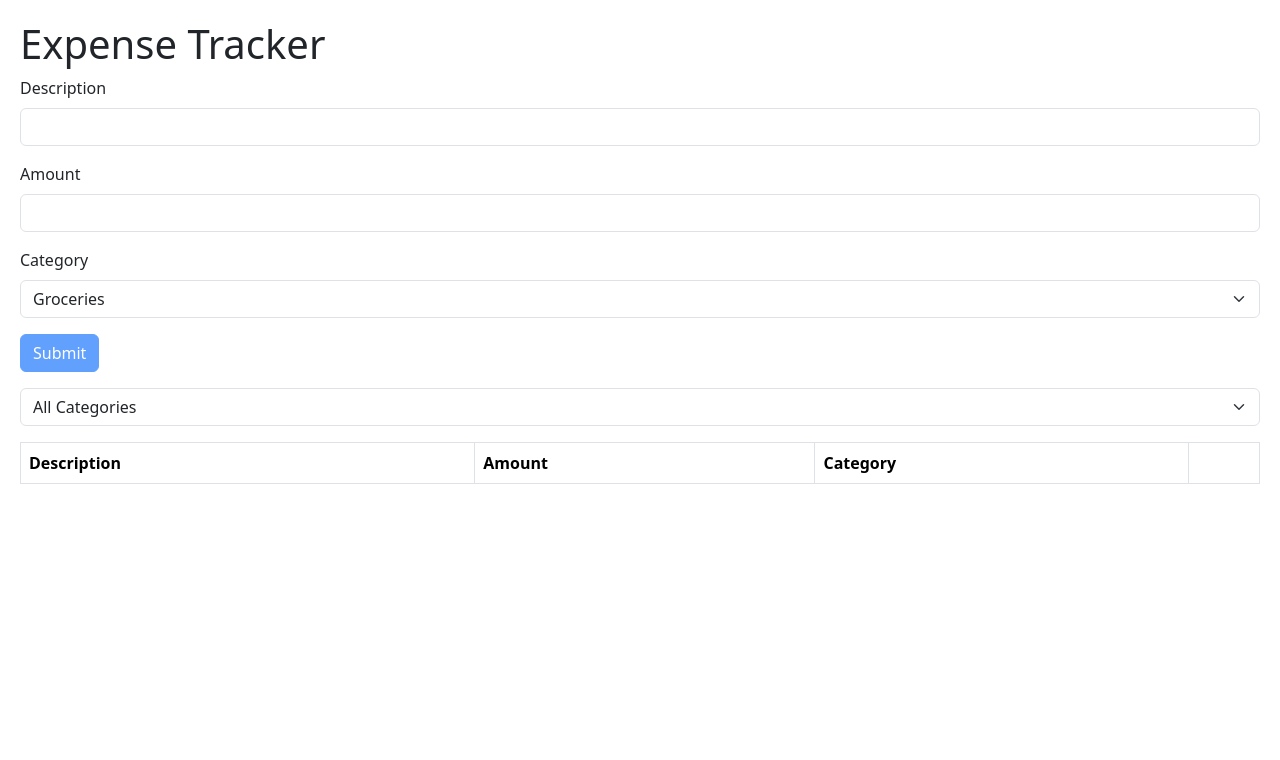
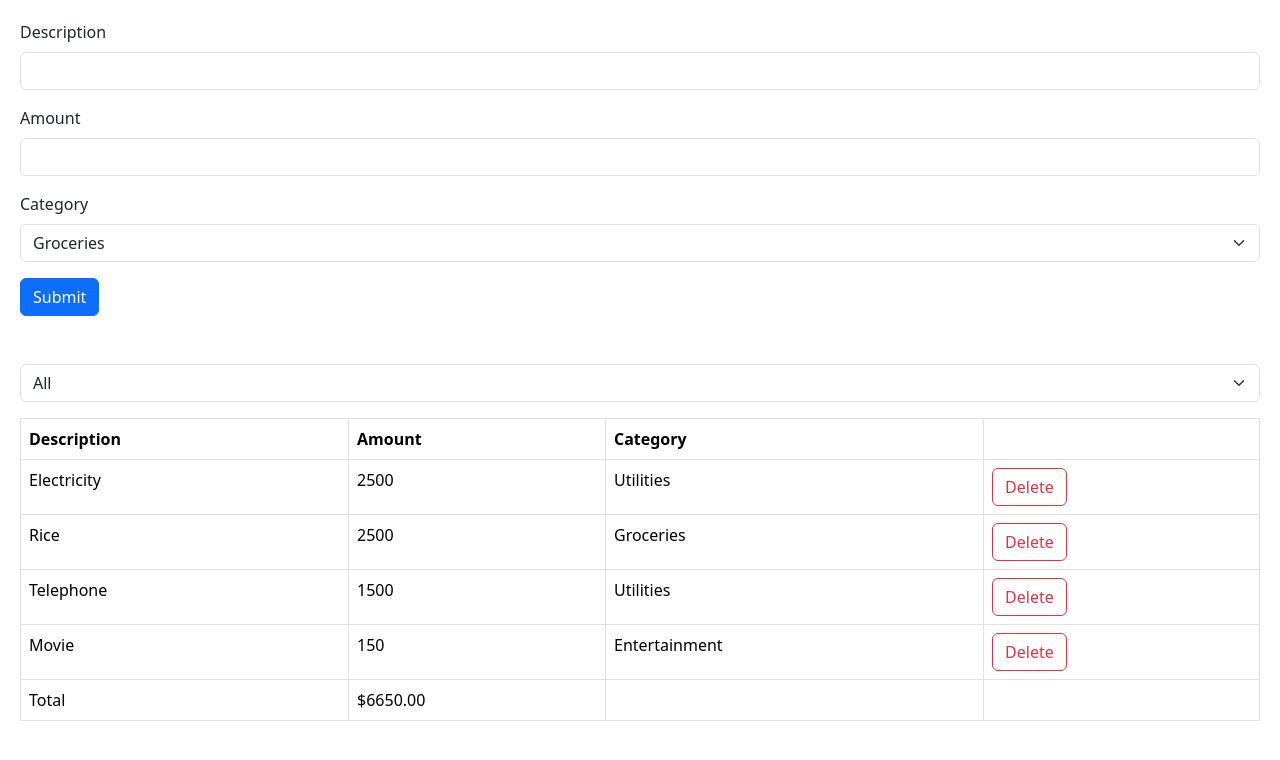
Before and after one commit to dnsamw/rts-forms-build, a React (Vite) app: page / in a window 1280 px wide. Shown: the top 760 px of the page. Built offline with nearby package versions, Linux system fonts and the light colour scheme.

Commit message:
Expense Tracker - Original Solution - Part 1

```diff
--- a/src/App.tsx
+++ b/src/App.tsx
@@ -1,9 +1,36 @@
-import ExpenseTrackerForm from "./components/ExpenseTrackerForm";
+import { useState } from "react";
+import ExpenseList from "./components/expense-tracker/components/ExpenseList";
+import ExpenseFilter from "./components/expense-tracker/components/ExpenseFilter";
+import ExpenseForm from "./components/expense-tracker/components/ExpenseForm";
+
+export const categories = ["Groceries", "Utilities", "Entertainment"];
 
 function App() {
+  const [expenses, setExpenses] = useState([
+    { id: 1, description: "Electricity", amount: 2500, category: "Utilities" },
+    { id: 2, description: "Rice", amount: 2500, category: "Groceries" },
+    { id: 3, description: "Telephone", amount: 1500, category: "Utilities" },
+    { id: 4, description: "Movie", amount: 150, category: "Entertainment" },
+  ]);
+
+  const [selectedCategory, setSelectedCategory] = useState("");
+
+  const visibleExpenses = selectedCategory
+    ? expenses.filter((expense) => expense.category === selectedCategory)
+    : expenses;
+
+  const handleDelete = (id: number) => {
+    setExpenses(expenses.filter((expense) => expense.id !== id));
+  };
+  const handleSelectCategory = (category: string) => {
+    setSelectedCategory(category);
+  };
+
   return (
     <div>
-      <ExpenseTrackerForm />
+      <ExpenseForm />
+      <ExpenseFilter onSelectCategory={handleSelectCategory} />
+      <ExpenseList expenses={visibleExpenses} onDelete={handleDelete} />
     </div>
   );
 }
--- /dev/null
+++ b/src/components/expense-tracker/components/ExpenseFilter.tsx
@@ -0,0 +1,26 @@
+import { categories } from "../../../App";
+
+type Props = {
+  onSelectCategory: (category: string) => void;
+};
+
+const ExpenseFilter = ({ onSelectCategory }: Props) => {
+  return (
+    <div className="mb-3">
+      <select
+        name="categories"
+        className="form-select"
+        onChange={(e) => onSelectCategory(e.target.value)}
+      >
+        <option value="">All</option>
+        {categories.map((cat) => (
+          <option key={cat} value={cat}>
+            {cat}
+          </option>
+        ))}
+      </select>
+    </div>
+  );
+};
+
+export default ExpenseFilter;
--- /dev/null
+++ b/src/components/expense-tracker/components/ExpenseForm.tsx
@@ -0,0 +1,45 @@
+import { categories } from "../../../App";
+
+type Props = {};
+
+const ExpenseForm = ({}: Props) => {
+  return (
+    <div className="mb-5">
+      <form>
+        <div className="mb-3">
+          <label htmlFor="description" className="form-label">
+            Description
+          </label>
+          <input type="text" className="form-control" id="description" />
+        </div>
+
+        <div className="mb-3">
+          <label htmlFor="amount" className="form-label">
+            Amount
+          </label>
+          <input className="form-control" id="amount" type="number" />
+        </div>
+
+        <div className="mb-3">
+          <label className="form-label" htmlFor="category">
+            Category
+          </label>
+          <select className="form-select" name="categories" id="">
+            {categories.map((cat) => (
+              <option key={cat} value={cat}>
+                {cat}
+              </option>
+            ))}
+          </select>
+        </div>
+        <div className="mb-3">
+          <button className="btn btn-primary" type="submit">
+            Submit
+          </button>
+        </div>
+      </form>
+    </div>
+  );
+};
+
+export default ExpenseForm;
--- /dev/null
+++ b/src/components/expense-tracker/components/ExpenseList.tsx
@@ -0,0 +1,61 @@
+interface Expense {
+  id: number;
+  description: String;
+  amount: number;
+  category: String;
+}
+
+interface Props {
+  expenses: Expense[];
+  onDelete: (id: number) => void;
+}
+
+const ExpenseList = ({ expenses, onDelete }: Props) => {
+  if (expenses.length === 0) return <p>There's no expenses to display!</p>;
+  return (
+    <div className="mb-3">
+      <table className="table table-bordered">
+        <thead>
+          <tr>
+            <th>Description</th>
+            <th>Amount</th>
+            <th>Category</th>
+            <th></th>
+          </tr>
+        </thead>
+        <tbody>
+          {expenses.map((expense) => (
+            <tr key={expense.id}>
+              <td>{expense.description}</td>
+              <td>{expense.amount}</td>
+              <td>{expense.category}</td>
+              <td>
+                <button
+                  className="btn btn-outline-danger"
+                  onClick={() => onDelete(expense.id)}
+                >
+                  Delete
+                </button>
+              </td>
+            </tr>
+          ))}
+        </tbody>
+        <tfoot>
+          <tr>
+            <td>Total</td>
+            <td>
+              $
+              {expenses
+                .reduce((acc, expense) => expense.amount + acc, 0)
+                .toFixed(2)}
+            </td>
+            <td></td>
+            <td></td>
+          </tr>
+        </tfoot>
+      </table>
+    </div>
+  );
+};
+
+export default ExpenseList;
```
